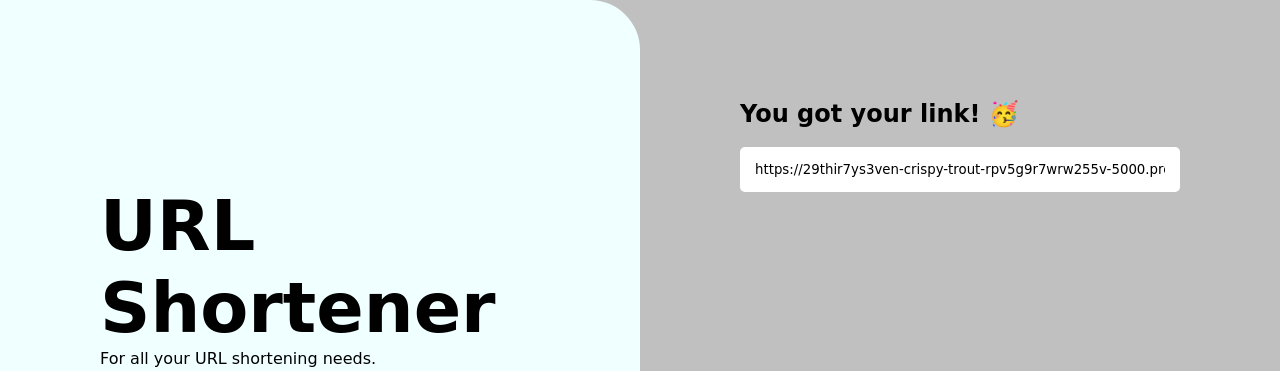
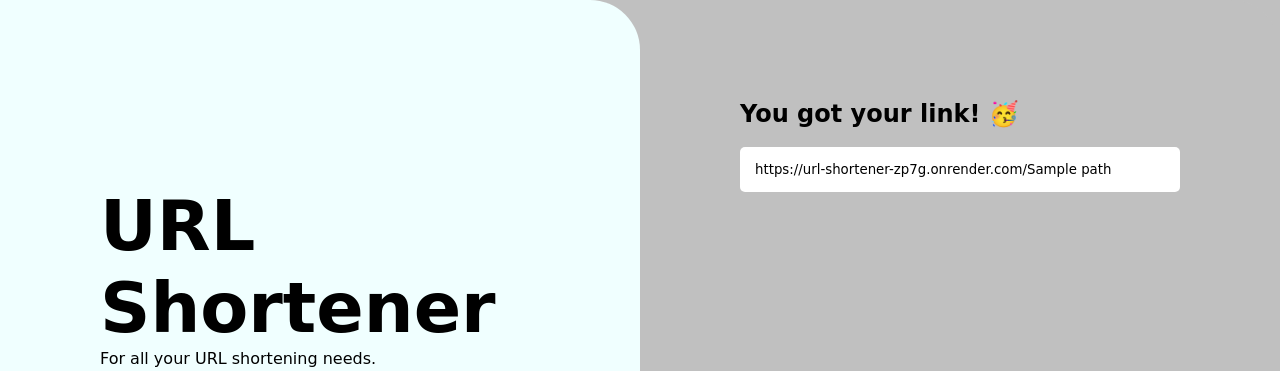
Before and after one commit to 29THIR7YS3VEN/url-shortener, a Flask app: template templates/complete.html in a window 1280 px wide. Shown: the top 371 px of the page. Run offline with Flask 2, Linux system fonts and the light colour scheme; the template is opened without the code that fills it: most values are stand-ins (such as "Sample title", 1, 10 or a date in 2020); some libraries are stand-ins or nearby versions; some web fonts are replaced.

Commit message:
update link after hosting

```diff
--- a/templates/complete.html
+++ b/templates/complete.html
@@ -24,7 +24,7 @@
     <section class="right">
         <h1>You got your link! 🥳</h1>
         <br>
-        <input type="text" value="https://29thir7ys3ven-crispy-trout-rpv5g9r7wrw255v-5000.preview.app.github.dev/{{ link[0]['_path'] }}">
+        <input type="text" value="https://url-shortener-zp7g.onrender.com/{{ link[0]['_path'] }}">
     </section>
 </body>
 </html>
```
